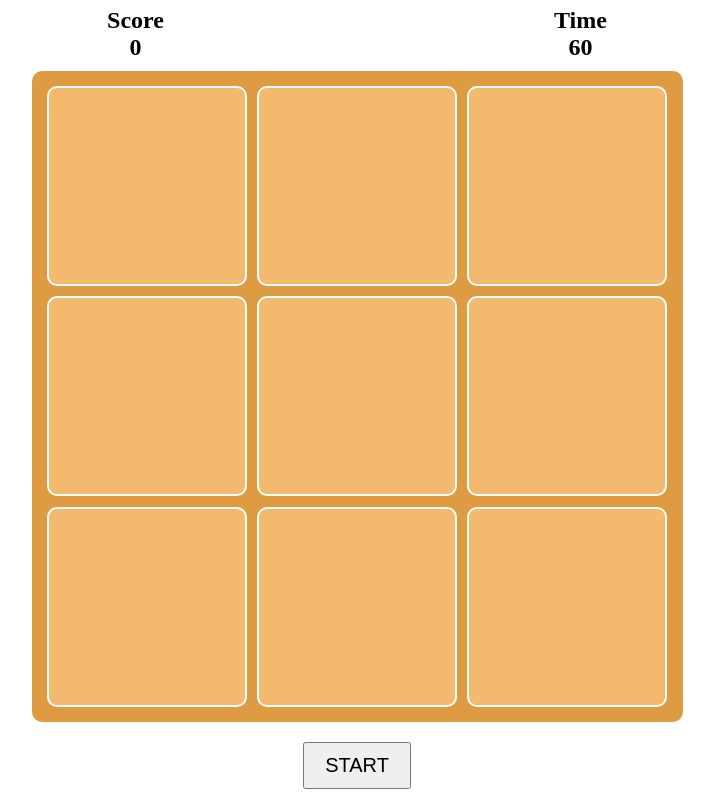
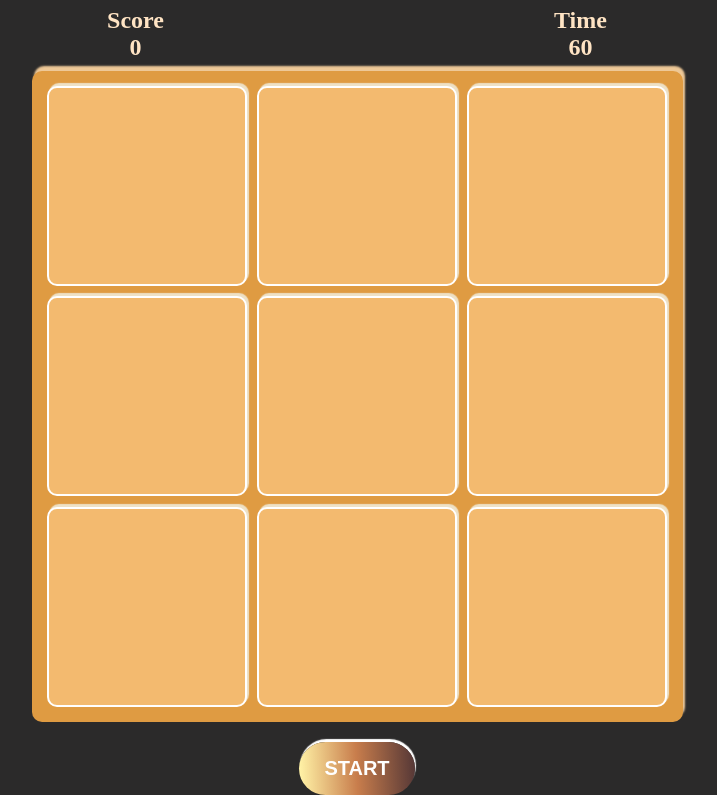
Before and after one commit to Lu-Smith/whac_a_mole_js, a plain HTML site: page index.html in a window 1280 px wide. Shown: the part 83-878 px from the top of the page, without its empty margins (283-1000 px from the left). Drawn offline with Linux system fonts and the light colour scheme.

Commit message:
Updated style.css

```diff
--- a/style.css
+++ b/style.css
@@ -5,7 +5,9 @@
 }
 
 body {
-    text-align: center
+    text-align: center;
+    background-color: rgb(43, 42, 42);
+    color: bisque;
 }
 
 h1 {
@@ -33,6 +35,7 @@ h1 {
     align-items: center;
     justify-content: center;
     border-radius: 10px;
+    box-shadow: 2px -5px 2px rgb(238, 200, 151);
 }
 
 .square {
@@ -42,6 +45,7 @@ h1 {
     margin: 5px;
     border-radius: 10px;
     background-color: rgb(243, 186, 111);
+    box-shadow: 2px -3px 1px rgb(238, 225, 198);
 }
 
 .mole1 {
@@ -69,7 +73,13 @@ h1 {
 }
 
 button {
-    padding: 10px 20px;
+    padding: 15px 25px;
     font-size: 20px;
     margin-top: 20px;
+    border-radius: 40px;
+    background: linear-gradient(87.4deg, rgb(255, 241, 165) 1.9%, rgb(200, 125, 76) 49.7%, rgb(83, 54, 54) 100.5%);
+    color: white;
+    font-weight: 600;
+    border: none;
+    box-shadow: 1px -3px 1px white;
 }
```
